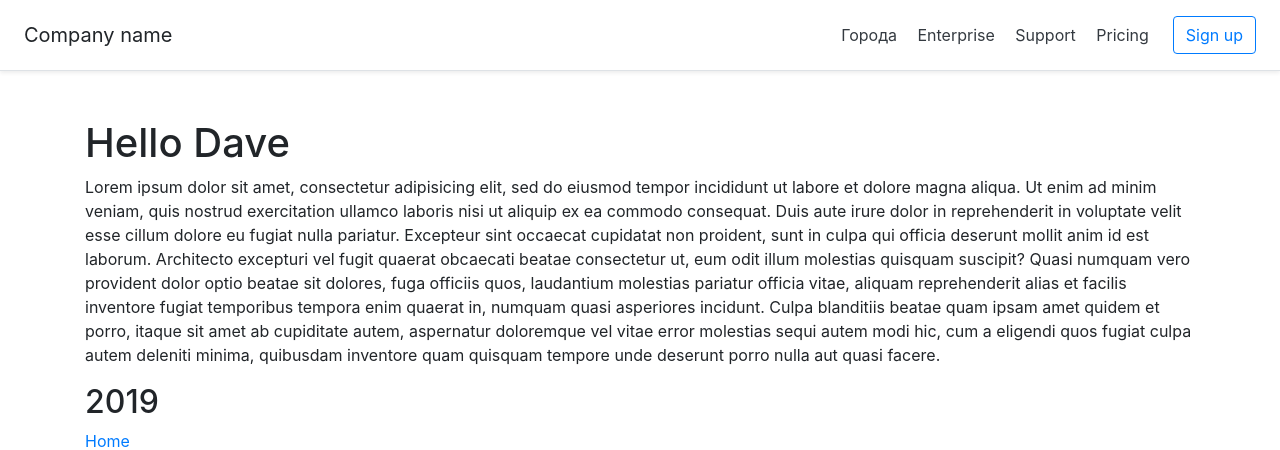
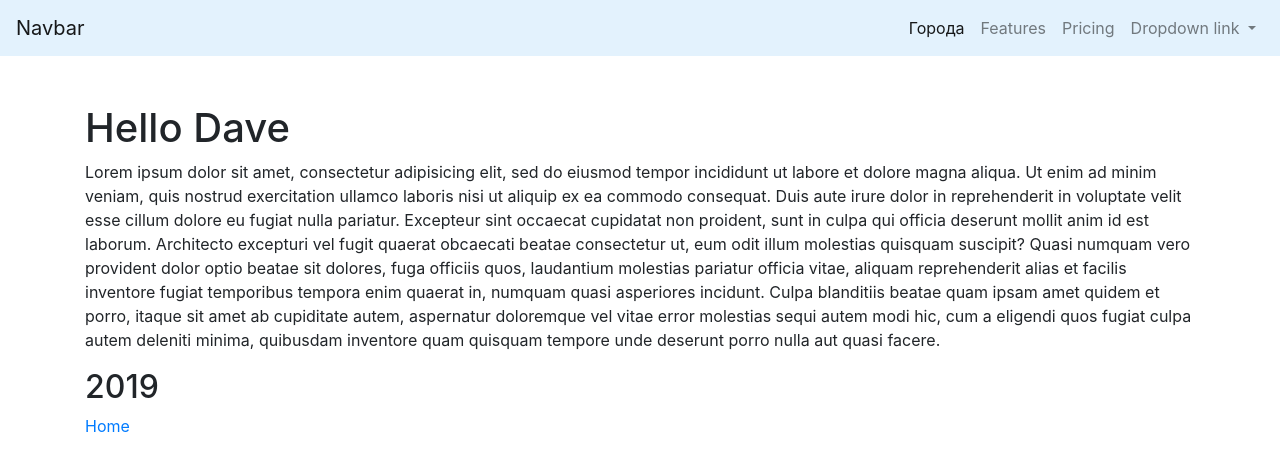
Before and after one commit to dimatuya/PythonPro_30.10, a Django app: page / in a window 1280 px wide. Shown: the top 450 px of the page. Run offline with Django 3.2, Linux system fonts and the light colour scheme; some libraries are stand-ins or nearby versions.

Commit message:
поменял navbar

```diff
--- a/templates/base.html
+++ b/templates/base.html
@@ -8,16 +8,42 @@
 
     </head>
     <body>
-    <div class="d-flex flex-column flex-md-row align-items-center p-3 px-md-4 mb-3 bg-white border-bottom shadow-sm">
-  <h5 class="my-0 mr-md-auto font-weight-normal">Company name</h5>
-  <nav class="my-2 my-md-0 mr-md-3">
-    <a class="p-2 text-dark" href="{% url 'cities:home' %}">Города</a>
-    <a class="p-2 text-dark" href="#">Enterprise</a>
-    <a class="p-2 text-dark" href="#">Support</a>
-    <a class="p-2 text-dark" href="#">Pricing</a>
+    <nav class="navbar navbar-expand-lg navbar-light" style="background-color: #e3f2fd;">
+        <a class="navbar-brand" href="{% url 'home' %}">Navbar</a>
+        <button class="navbar-toggler" type="button" data-toggle="collapse"
+                data-target="#navbarNavDropdown" aria-controls="navbarNavDropdown"
+                aria-expanded="false" aria-label="Toggle navigation">
+        <span class="navbar-toggler-icon"></span>
+        </button>
+        <div class="collapse navbar-collapse " id="navbarNavDropdown">
+            <ul class="navbar-nav ml-auto">
+                <li class="nav-item active">
+                    <a class="nav-link" href="{% url 'cities:home' %}">
+                        Города <span class="sr-only">(current)</span>
+                    </a>
+                </li>
+                <li class="nav-item">
+                    <a class="nav-link" href="#">Features</a>
+                </li>
+                <li class="nav-item">
+                    <a class="nav-link" href="#">Pricing</a>
+                </li>
+                <li class="nav-item dropdown">
+                    <a class="nav-link dropdown-toggle"
+                       href="#" id="navbarDropdownMenuLink" role="button"
+                       data-toggle="dropdown" aria-haspopup="true"
+                       aria-expanded="false">
+                      Dropdown link
+                    </a>
+                    <div class="dropdown-menu" aria-labelledby="navbarDropdownMenuLink">
+                        <a class="dropdown-item" href="#">Action</a>
+                        <a class="dropdown-item" href="#">Another action</a>
+                        <a class="dropdown-item" href="#">Something else here</a>
+                    </div>
+                </li>
+            </ul>
+        </div>
     </nav>
-  <a class="btn btn-outline-primary" href="#">Sign up</a>
-</div>
     <div class="container my-4">
         <div class="row">
             <div class="col-md-8 mx-auto">
```
Lines whose indentation alone changed are shown as unchanged.
